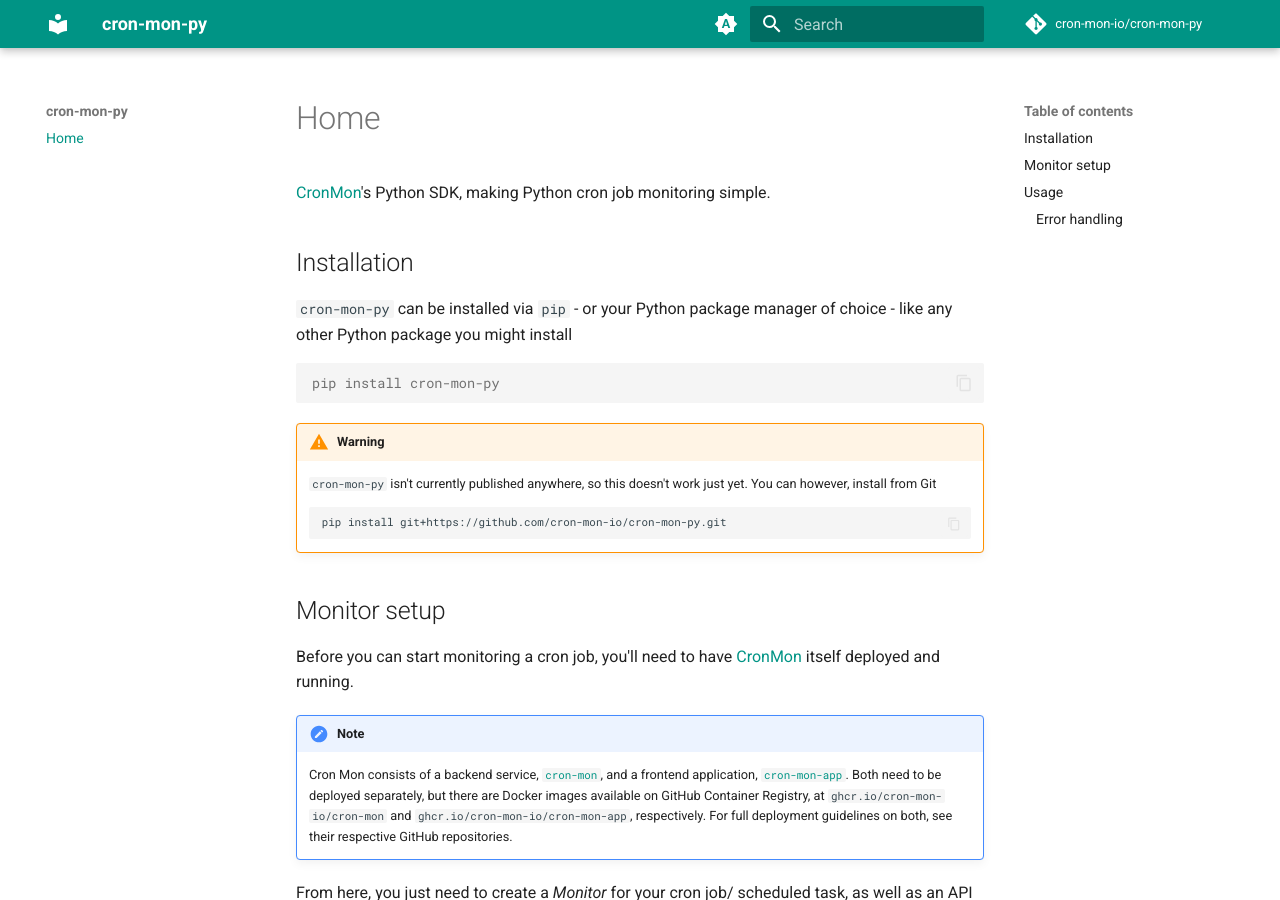
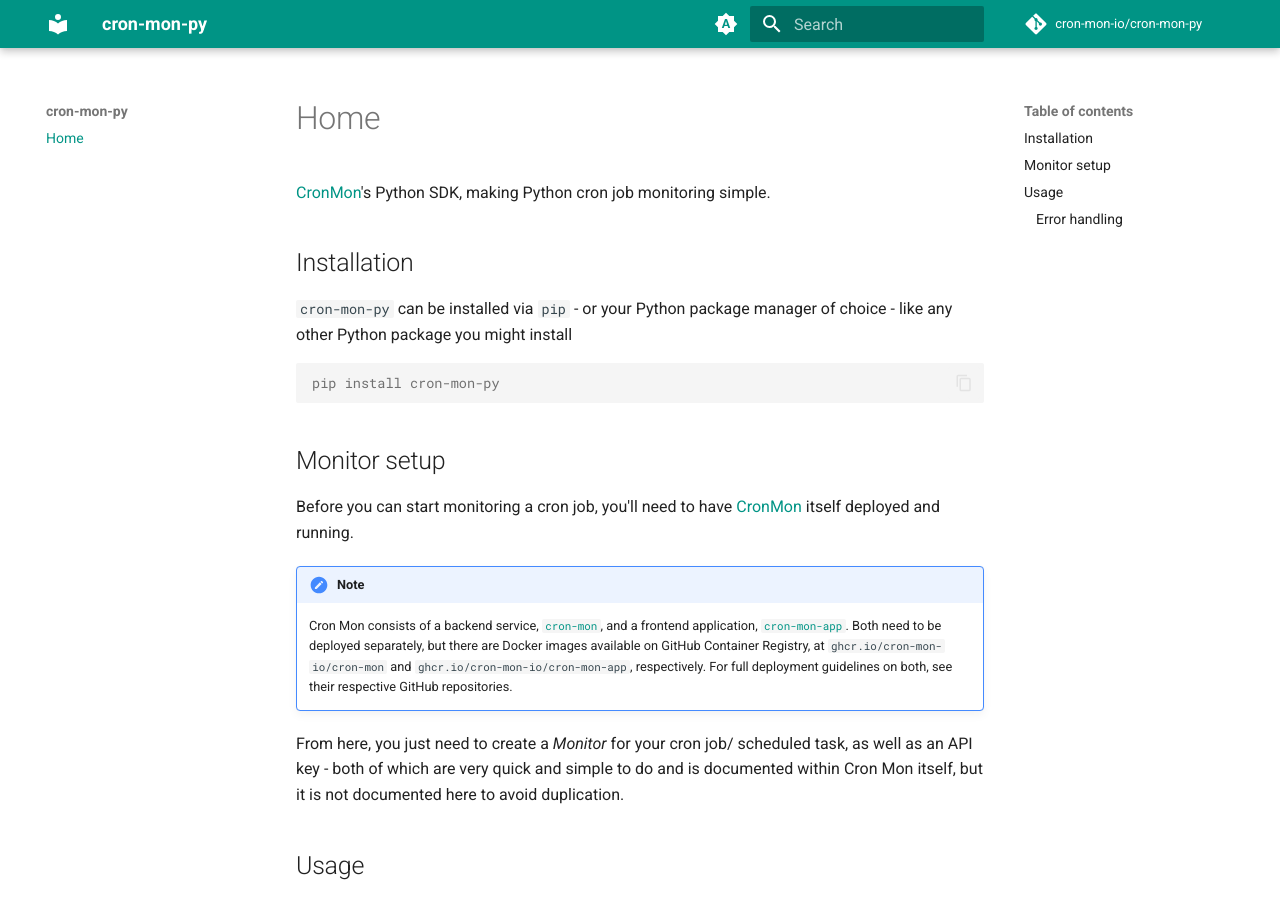
Before and after one commit to cron-mon-io/cron-mon-py, an MkDocs documentation site: the page built from docs/index.md, in a window 1280 px wide and 900 px high. Built offline with MkDocs 1.6.1 and Material for MkDocs 9.7.7, drawn with Linux system fonts in a browser that asks for light colours; comment, search, counter and statistics services are not loaded.

Commit message:
docs: Remove note from docs stating package can't be installed from pypi.org

````diff
--- a/docs/index.md
+++ b/docs/index.md
@@ -7,13 +7,6 @@
 ```console
 pip install cron-mon-py
 ```
-
-!!! warning
-
-    `cron-mon-py` isn't currently published anywhere, so this doesn't work just yet. You can however, install from Git
-    ```
-    pip install git+https://github.com/cron-mon-io/cron-mon-py.git
-    ```
 
 ## Monitor setup
 
````
